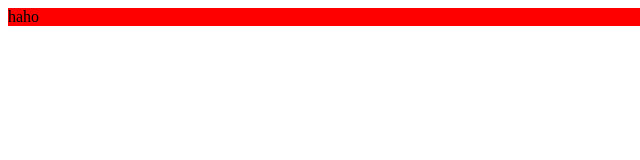
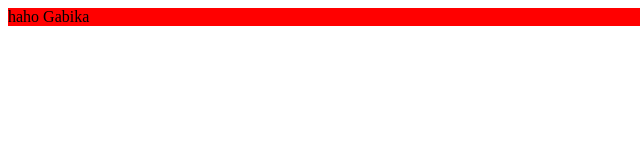
Before and after one commit to Gabika76/web_fullstack, a plain HTML site: page index.html in a window 1280 px wide. Shown: the full height of the page, 0-640 px from the left. Drawn offline with Linux system fonts and the light colour scheme.

Commit message:
Update index.html

```diff
--- a/index.html
+++ b/index.html
@@ -10,6 +10,6 @@
 </head>
 <body>
 	<div id="a">
-		<p>haho </p>
+		<p>haho Gabika</p>
 </body>
 </html>
```
